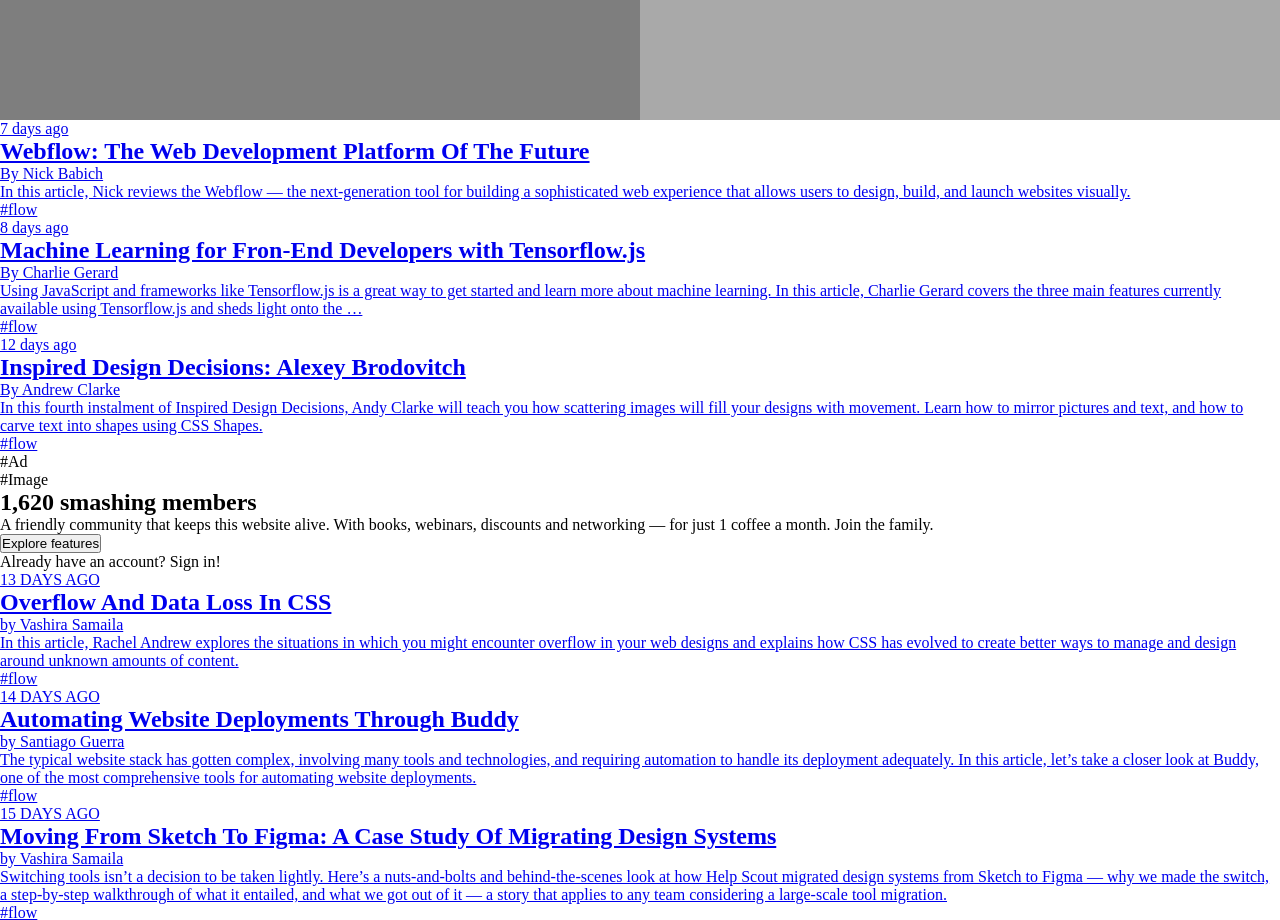
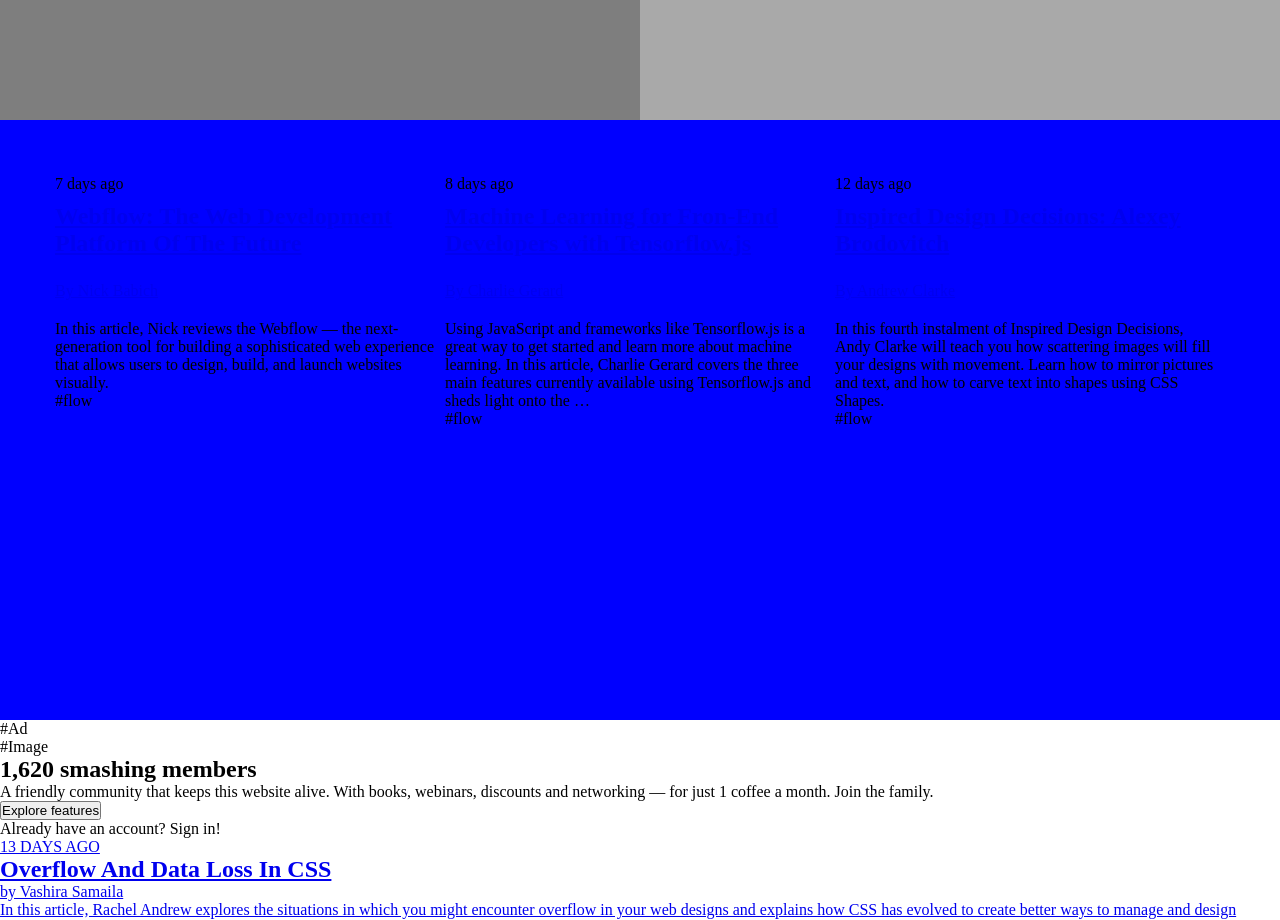
Before and after one commit to SantiagoGuerra/smashing-magazine, a website: page index.html in a window 1280 px wide. Shown: the part 1660-2580 px from the top of the page. Drawn offline with Linux system fonts and the light colour scheme.

Commit message:
an article style has been added

```diff
--- a/css/styles.css
+++ b/css/styles.css
@@ -130,3 +130,25 @@
   font-size: 48px;
   color: #fff;
 }
+
+.div-article {
+  display: flex;
+  background: blue;
+  padding: 55px;
+  height: 600px;
+  width: 100%;
+}
+
+.article {
+  width: 33.3%;
+  margin-right: 10px;
+}
+
+.h2-class {
+  margin-top: 10px;
+  margin-bottom: 25px;
+}
+
+.paragraph {
+  margin-top: 20px;
+}
--- a/index.html
+++ b/index.html
@@ -167,65 +167,81 @@
     </div>
 
 
-    <div>
-      <article>
-        <a href="#">
+    <div class="div-article">
+      <article class="article">
+
           <span>
             7 days ago
           </span>
-          <h2>
+          <a href="#">
+          <h2 class="h2-class">
             Webflow: The Web Development Platform Of The Future
           </h2>
+
           <span>
             By Nick Babich
           </span>
-          <p>
+
+         </a>
+          <p class="paragraph">
             In this article, Nick reviews the Webflow — the next-generation tool for building a sophisticated web experience that allows users to design, build, and launch websites visually.
           </p>
           <div>
             #flow
           </div>
-        </a>
+
       </article>
 
-      <article>
-        <a href="#">
+      <article class="article">
+
           <span>
             8 days ago
           </span>
-          <h2>
+
+          <a href="#">
+
+          <h2 class="h2-class">
             Machine Learning for Fron-End Developers with Tensorflow.js
           </h2>
+
           <span>
             By Charlie Gerard
           </span>
-          <p>
+         </a>
+
+          <p class="paragraph">
             Using JavaScript and frameworks like Tensorflow.js is a great way to get started and learn more about machine learning. In this article, Charlie Gerard covers the three main features currently available using Tensorflow.js and sheds light onto the …
           </p>
           <div>
             #flow
           </div>
-        </a>
+
       </article>
 
-        <article>
-          <a href="#">
+        <article class="article">
+
             <span>
               12 days ago
             </span>
-            <h2>
+
+          <a href="#">
+
+            <h2 class="h2-class">
               Inspired Design Decisions:  Alexey Brodovitch
             </h2>
+
             <span>
               By Andrew Clarke
             </span>
-            <p>
+          </a>
+
+            <p class="paragraph">
               In this fourth instalment of Inspired Design Decisions, Andy Clarke will teach you how scattering images will fill your designs with movement. Learn how to mirror pictures and text, and how to carve text into shapes using CSS Shapes.
             </p>
             <div>
               #flow
             </div>
-          </a>
+
         </article>
     </div>
 
```
